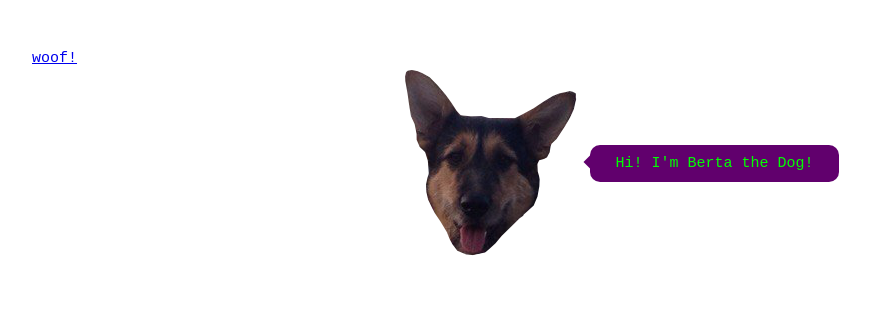
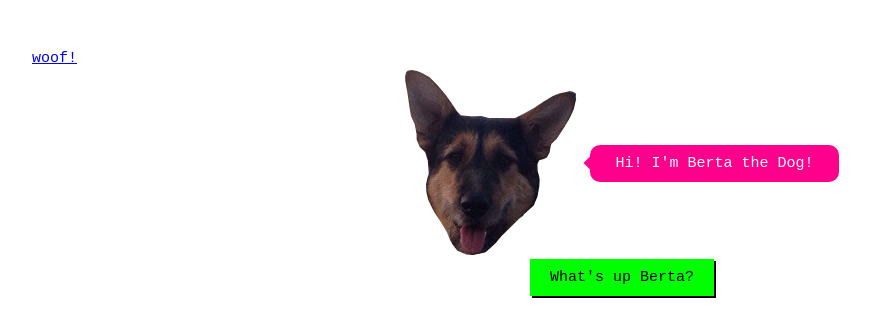
Before and after one commit to tsvetta/programming-with-berta, a React app: page / in a window 1280 px wide. Shown: the whole page, without its empty margins (18-888 px from the left). Built offline with nearby package versions, Linux system fonts and the light colour scheme; some packages are replaced by stand-ins of ours.

Commit message:
add dialog button

```diff
--- a/src/common.css
+++ b/src/common.css
@@ -1,12 +1,14 @@
 :global(:root) {
   --body-color: #fff;
-  --bubbles-color: #61006d;
+  --bubbles-color: #ff008d;
 }
 
 * {
   box-sizing: border-box;
   margin: 0;
   padding: 0;
+  font-family: monospace;
+  font-size: 15px;
 }
 
 ul,
@@ -14,9 +16,12 @@ ol {
   list-style: none;
 }
 
+button {
+  border: none;
+  display: inline-block;
+}
+
 body {
-  font-family: monospace;
-  font-size: 15px;
   background-color: var(--body-color);
 }
 
--- a/src/components/berta-says/styles.css
+++ b/src/components/berta-says/styles.css
@@ -18,13 +18,13 @@
   background-color: var(--bubbles-color);
   padding: 10px 25px;
   border-radius: 10px;
-  color: lime;
+  color: white;
 
   &::before {
     content: '';
     position: absolute;
     display: block;
-    top: 11px;
+    top: 12px;
     left: -4px;
     width: 0;
     height: 0;
--- a/src/pages/home-page/index.js
+++ b/src/pages/home-page/index.js
@@ -13,6 +13,9 @@ class HomePage extends React.PureComponent {
           <BertaSays
             phrase="Hi! I'm Berta the Dog!"
           />
+          <button type='button' className={styles.dialogButton}>
+            What's up Berta?
+          </button>
         </div>
       </Page>
     );
--- a/src/pages/home-page/styles.css
+++ b/src/pages/home-page/styles.css
@@ -1,4 +1,21 @@
 .content {
   display: flex;
-  justify-content: center;
+  flex-direction: column;
+  align-items: center;
 }
+
+.dialogButton {
+  background-color: lime;
+  padding: 10px 20px;
+  box-shadow: 2px 2px 0px 0px #000;
+  transform: translate3d(0, 0, 0);
+
+  &:hover {
+    background-color: #00e000;
+  }
+
+  &:active {
+    transform: translate3d(1px, 1px, 0);
+    box-shadow: none;
+  }
+}
```
